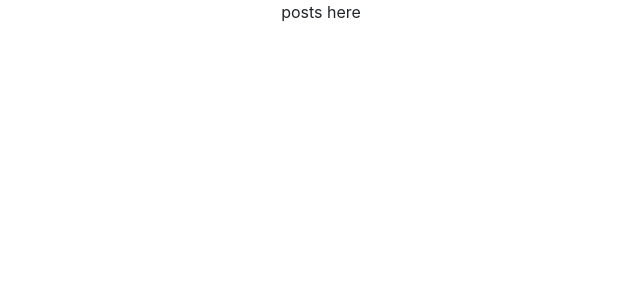
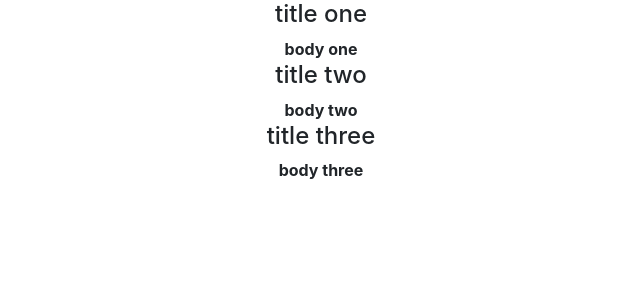
Before and after one commit to CasperCX/Reddit-clone, a React (Create React App) app in the folder client/: page / in a window 1280 px wide. Shown: the top 300 px of the page, without its empty margins (319-959 px from the left). Built offline with nearby package versions, Linux system fonts and the light colour scheme.

Commit message:
Added Context API for state management

```diff
--- a/client/src/App.js
+++ b/client/src/App.js
@@ -3,7 +3,7 @@ import { BrowserRouter as Router, Route, Switch } from 'react-router-dom';
 import 'bootstrap/dist/css/bootstrap.min.css';
 import './App.css';
 
-
+import { Provider }  from './context';
 import Posts from './components/Posts';
 import AddPost from './components/AddPost';
 import NotFound from './components/NotFound';
@@ -11,6 +11,7 @@ import NotFound from './components/NotFound';
 class App extends Component {
   render() {
     return (
+      <Provider>
         <Router>
           <div className="App">
           <Switch>
@@ -20,6 +21,7 @@ class App extends Component {
           </Switch>
           </div>
         </Router>
+      </Provider>
     );
   }
 }
--- a/client/src/components/AddPost.js
+++ b/client/src/components/AddPost.js
@@ -1,4 +1,5 @@
 import React, { Component } from 'react';
+// import { Consumer } from '../content';
 
 class AddPost extends Component {
     state = {
@@ -6,22 +7,34 @@ class AddPost extends Component {
         body: ''
     }
 
-    onSubmit = e => {
+    onSubmit = (e) => {
         e.preventDefault();
-
+        const { title, body } = this.state;
+        const post = {
+            title,
+            body
         };
 
-    onChangeInput = e => {
+    //   dispatch({ type: 'ADD_POST', payload: post }); //dispatch adding post action
+      this.setState({ title: '', body: '' }); //Reset the input
+    };
+
+    onChangeInput = (e) => {
         this.setState({ [e.target.name]: e.target.value })
     };
 
     render() {
         const { title, body } = this.state;
         return (
+            // <Consumer>
+            //     {value => {
+            //         const { dispatch } = value;
+                    // return (
                         <div className="card mb-3">
                         <div className="card-header">Add Post</div>
                         <div className="card-body">
-                    <form>
+                            {/* <form onSubmit={this.onSubmit.bind(this, dispatch)}> */}
+                            <form onSubmit={this.onSubmit}>
                                 <div className="form-group">
                                     <label htmlFor="title">title</label>
                                     <input
@@ -48,9 +61,13 @@ class AddPost extends Component {
                             </form>
                         </div>
                     </div>
-        );
+                    // )
+            //     }}
+            // </Consumer>
+            )
         }
     };
 
 
+
 export default AddPost;
--- /dev/null
+++ b/client/src/components/Post.js
@@ -0,0 +1,16 @@
+import React, { Component } from 'react';
+
+class Post extends Component {
+    render() {
+        const { title, body } = this.props.post;
+
+        return (
+            <div>
+                <h4>{title}</h4>
+                <strong>{body}</strong>
+            </div>
+        )
+    }
+};
+
+export default Post;
--- a/client/src/components/Posts.js
+++ b/client/src/components/Posts.js
@@ -1,15 +1,23 @@
 import React, { Component } from 'react';
+import Post from './Post';
+import { Consumer } from '../context';
 
 class Posts extends Component {
-    state = {
-
-    };
 
     render() {
         return (
-            <div>
-                posts here
-            </div>
+            <Consumer>
+                {value => {
+                    const { posts }  = value;
+                    return (
+                    <React.Fragment>
+                        {posts.map(post =>
+                                <Post key={post.id} post={post} />
+                        )}
+                    </React.Fragment>
+                    )
+                }}
+            </Consumer>
         )
     }
 };
--- /dev/null
+++ b/client/src/context.js
@@ -0,0 +1,35 @@
+import React, { Component } from 'react';
+
+const Context = React.createContext();
+
+export class Provider extends Component {
+    state = {
+        posts: [
+            {
+                id: 1,
+                title: "title one",
+                body: "body one"
+            },
+            {
+                id: 2,
+                title: "title two",
+                body: "body two"
+            },
+            {
+                id: 3,
+                title: "title three",
+                body: "body three"
+            }
+        ]
+    }
+
+    render() {
+        return (
+            <Context.Provider value={this.state}>
+                {this.props.children}
+            </Context.Provider>
+        )
+    }
+}
+
+export const Consumer = Context.Consumer;
```
Lines whose indentation alone changed are shown as unchanged.
